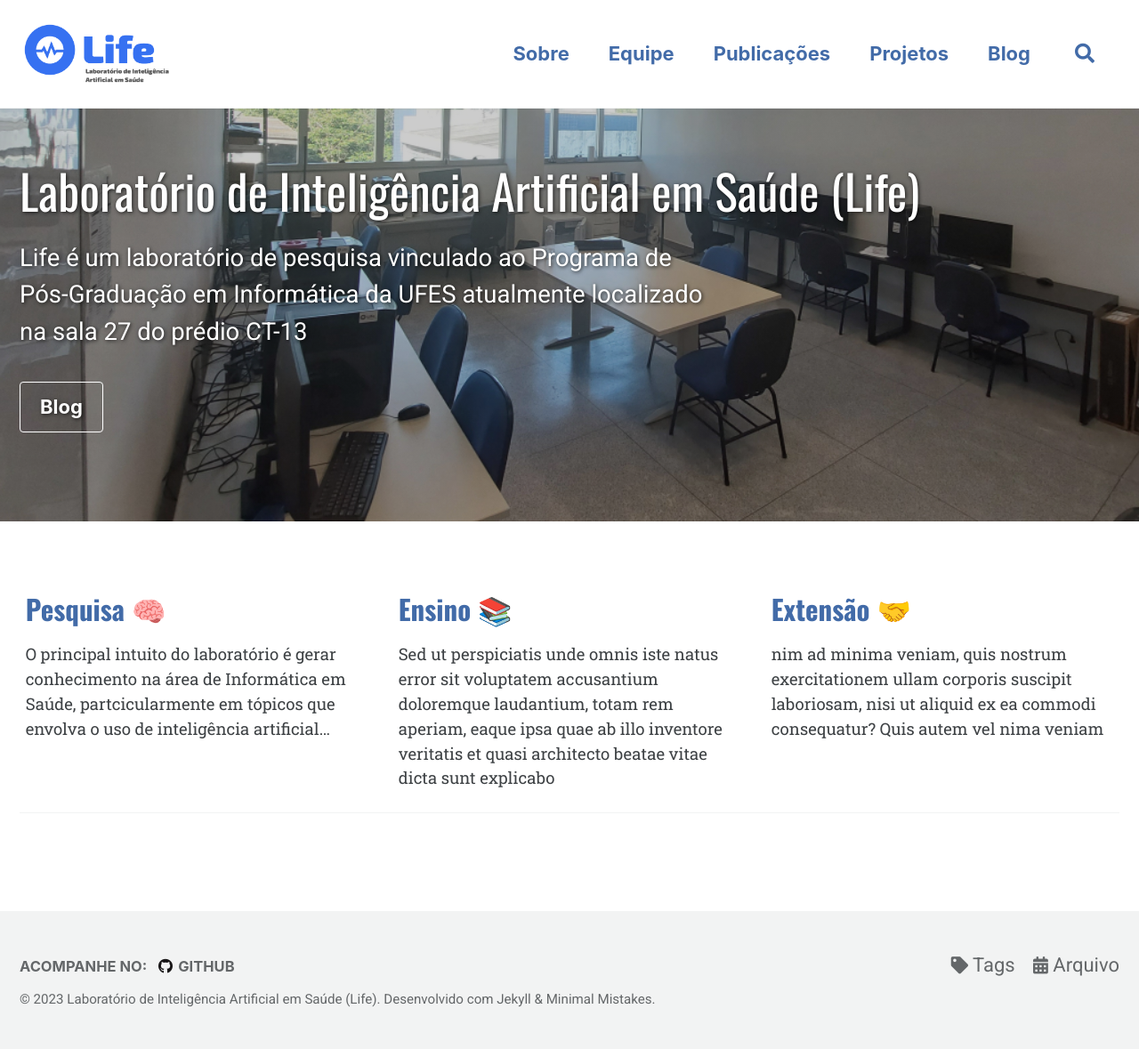
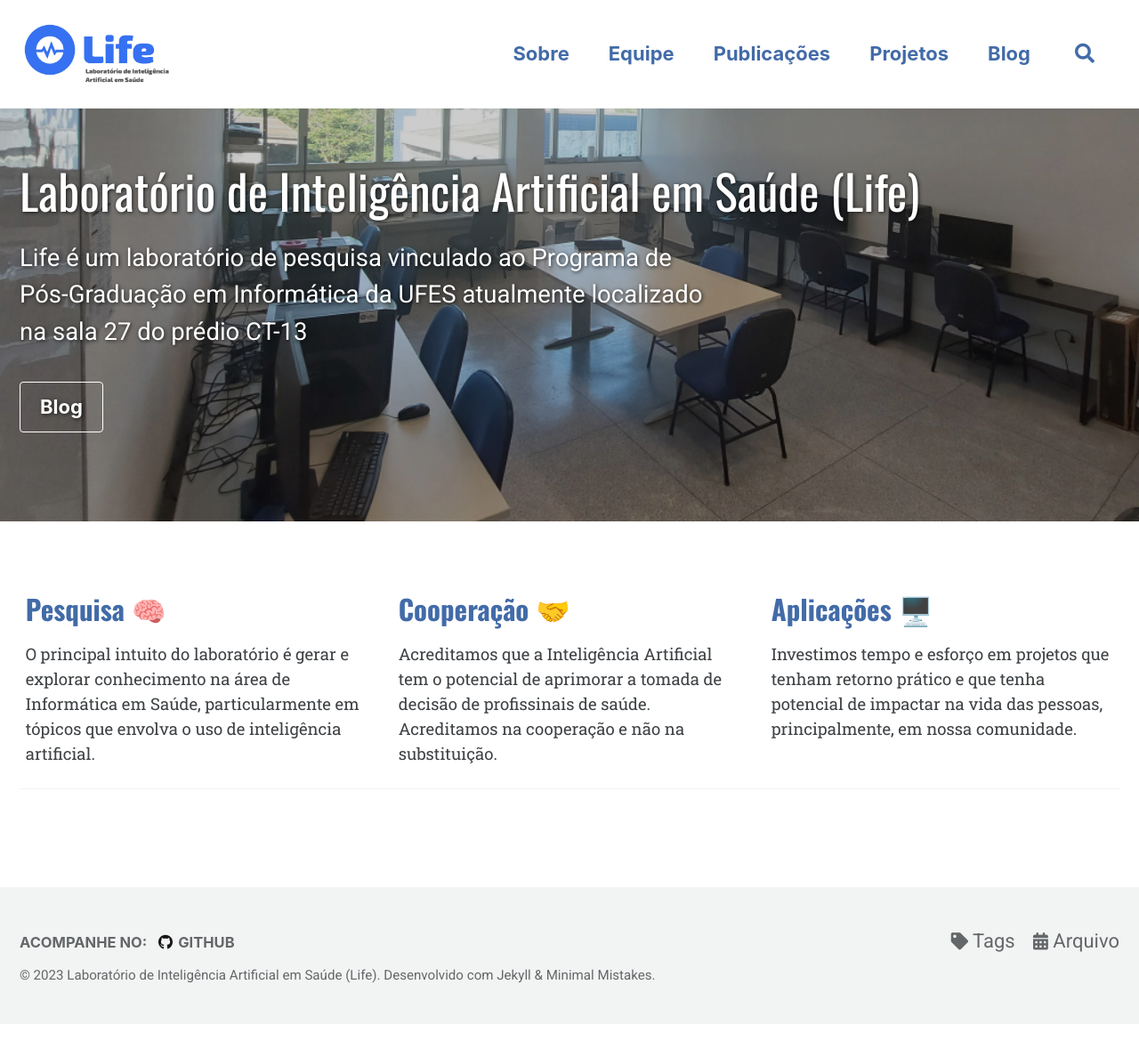
Before and after one commit to life-ufes/site, a Jekyll site: the page built from index.md, in a window 1280 px wide. Shown: the whole page at 89% size. Built offline with Jekyll 4.4.1, drawn with Linux system fonts in a browser that asks for light colours; cached includes are drawn as plain includes; after the commit the page ends 1151 px from its top, so only the background shows below that.

Commit message:
aprimorando pagina inicial

```diff
--- a/index.md
+++ b/index.md
@@ -10,11 +10,11 @@ header:
 excerpt: "Life é um laboratório de pesquisa vinculado ao Programa de Pós-Graduação em Informática da UFES atualmente localizado na sala 27 do prédio CT-13"
 feature_row:
   - title: "Pesquisa 🧠"
-    excerpt: "O principal intuito do laboratório é gerar conhecimento na área de Informática em Saúde, partcicularmente em tópicos que envolva o uso de inteligência artificial..."
-  - title: "Ensino 📚"
-    excerpt: "Sed ut perspiciatis unde omnis iste natus error sit voluptatem accusantium doloremque laudantium, totam rem aperiam, eaque ipsa quae ab illo inventore veritatis et quasi architecto beatae vitae dicta sunt explicabo"
-  - title: "Extensão 🤝"
-    excerpt: "nim ad minima veniam, quis nostrum exercitationem ullam corporis suscipit laboriosam, nisi ut aliquid ex ea commodi consequatur? Quis autem vel nima veniam"
+    excerpt: "O principal intuito do laboratório é gerar e explorar conhecimento na área de Informática em Saúde, particularmente em tópicos que envolva o uso de inteligência artificial."
+  - title: "Cooperação 🤝"
+    excerpt: "Acreditamos que a Inteligência Artificial tem o potencial de aprimorar a tomada de decisão de profissinais de saúde. Acreditamos na cooperação e não na substituição."
+  - title: "Aplicações 🖥️"
+    excerpt: "Investimos tempo e esforço em projetos que tenham retorno prático e que tenha potencial de impactar na vida das pessoas, principalmente, em nossa comunidade."
 ---
 
 
```
